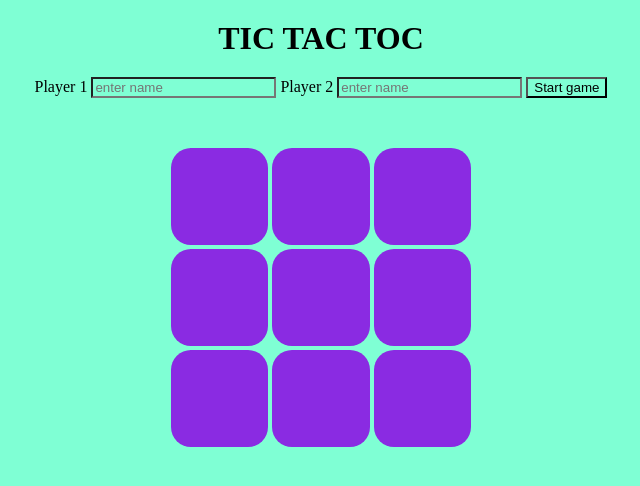
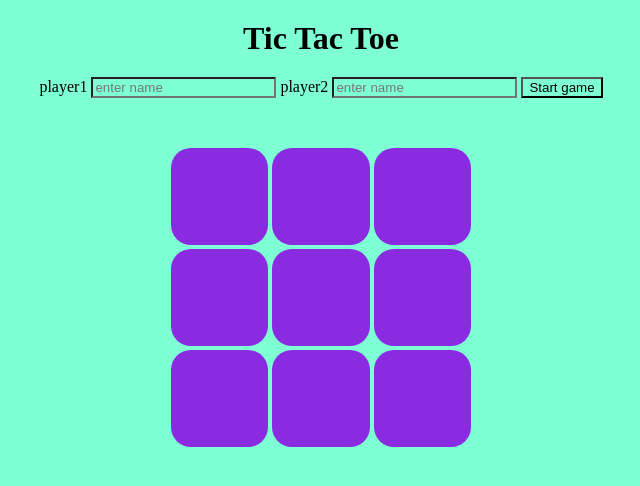
Before and after one commit to acciojob/tictactoe-mrpradhan1, a website: page main.html in a window 1280 px wide. Shown: the whole page, without its empty margins (319-959 px from the left). Drawn offline with Linux system fonts and the light colour scheme.

Commit message:
created a submission

```diff
--- a/main.html
+++ b/main.html
@@ -8,11 +8,11 @@
 
 <body>
 	<!-- the entire body must be written by student -->
-  <h1>TIC TAC TOC</h1>
+  <h1>Tic Tac Toe</h1>
   <form class="container" >
-    <label for="name1" >Player 1</label>
+    <label for="name1" >player1</label>
     <input type="text" placeholder="enter name" name="name1" id="name1" required>
-    <label for="name2">Player 2</label>
+    <label for="name2">player2</label>
     <input type="text" placeholder="enter name" name="name2" id="name2" required>
     <button type="submit">Start game</button>
   </form>
```
